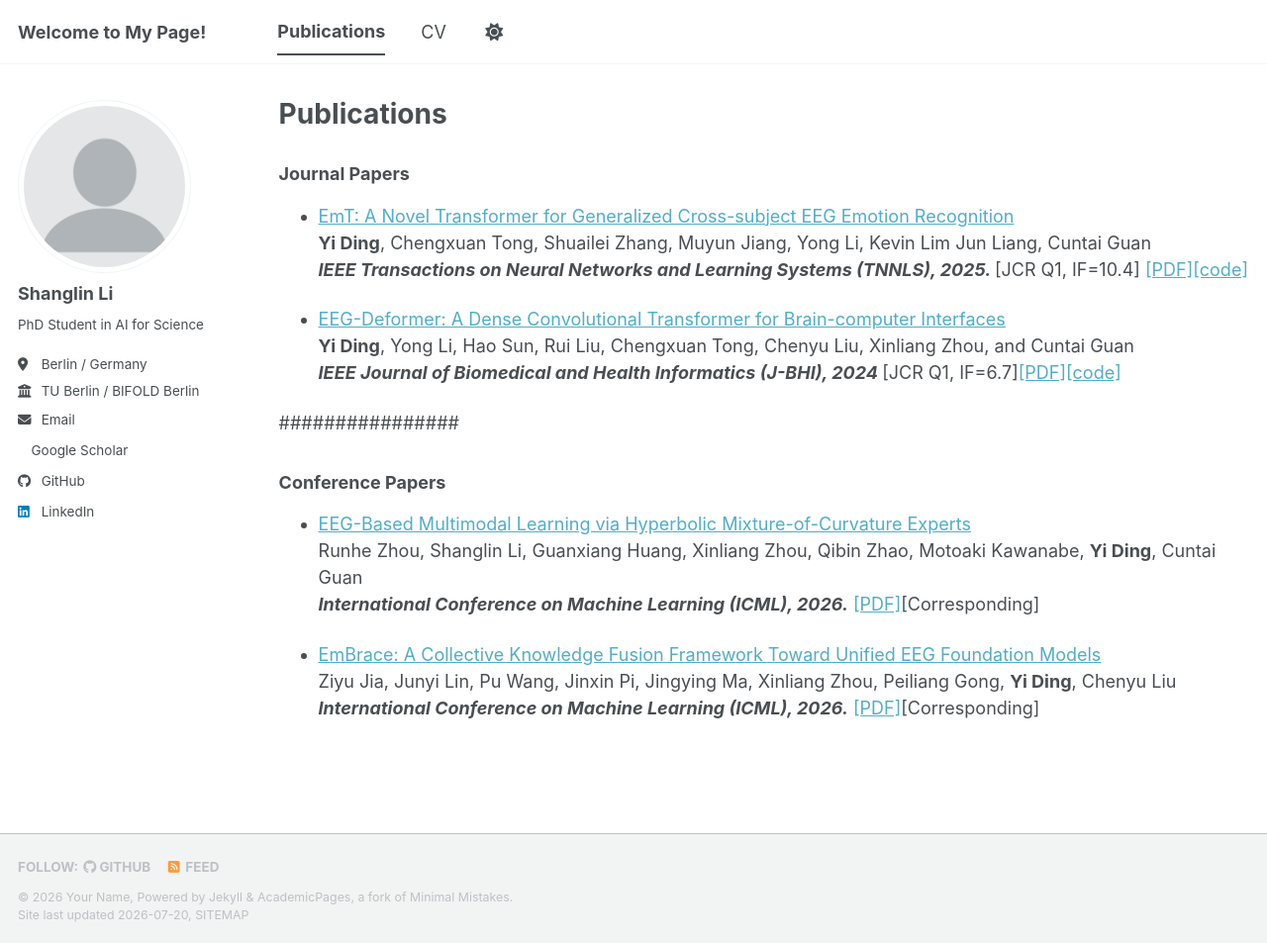
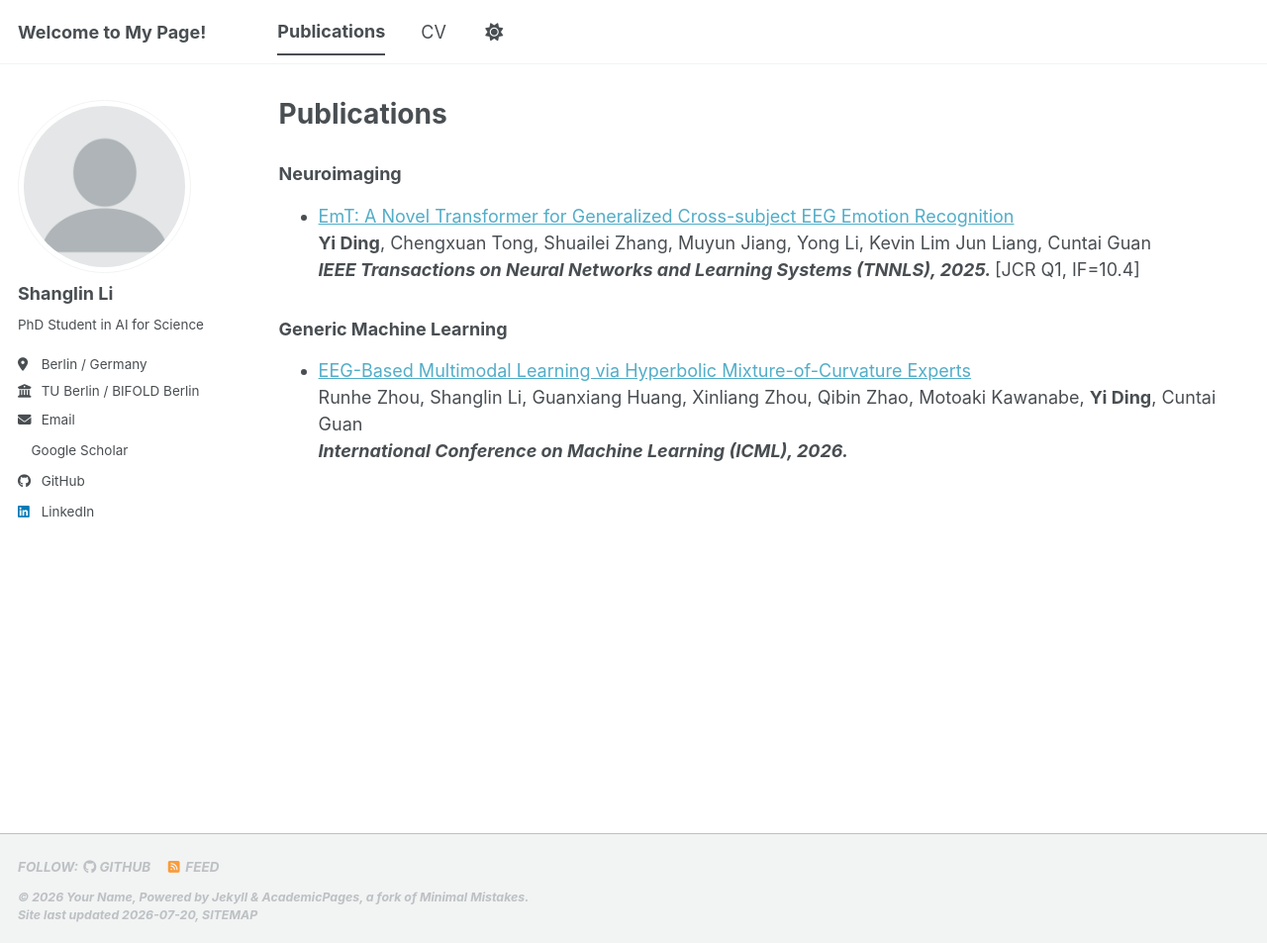
Before and after one commit to fightlesliefigt/fightlesliefigt.github.io, a Jekyll site: the page built from _pages/publications.html, in a window 1280 px wide and 953 px high. Shown: the whole window at 99% size. Built offline with Jekyll 4.4.1, drawn with Linux system fonts in a browser that asks for light colours; a style sheet for code colours, icons or effects is not loaded.

Commit message:
Update publications.html

```diff
--- a/_pages/publications.html
+++ b/_pages/publications.html
@@ -5,39 +5,22 @@ permalink: /publications/
 author_profile: true
 ---
 
-<h3>Journal Papers</h3>
+<h3>Neuroimaging</h3>
 <ul>
 <li><p><a href="https://ieeexplore.ieee.org/document/10960695">EmT: A Novel Transformer for Generalized Cross-subject EEG Emotion Recognition</a> <br />
 <b>Yi Ding</b>, Chengxuan Tong, Shuailei Zhang, Muyun Jiang, Yong Li, Kevin Lim Jun Liang, Cuntai Guan <br />
-<i><b>IEEE Transactions on Neural Networks and Learning Systems (TNNLS), 2025. </b></i>[JCR Q1, IF=10.4] <a href="https://ieeexplore.ieee.org/ielx8/5962385/6104215/10960695.pdf?tp=&arnumber=10960695&isnumber=6104215&ref=aHR0cHM6Ly9pZWVleHBsb3JlLmllZWUub3JnL2RvY3VtZW50LzEwOTYwNjk1">[PDF]</a><a href="https://github.com/yi-ding-cs/EmT">[code]</a></p>
-</li>
-</ul>
-
-<ul>
-<li><p><a href="https://ieeexplore.ieee.org/document/10763464">EEG-Deformer: A Dense Convolutional Transformer for Brain-computer Interfaces</a><br />
-<b>Yi Ding</b>, Yong Li, Hao Sun, Rui Liu, Chengxuan Tong, Chenyu Liu, Xinliang Zhou, and Cuntai Guan<br />
-<i><b>IEEE Journal of Biomedical and Health Informatics (J-BHI), 2024 </b></i>[JCR Q1, IF=6.7]<a href="https://ieeexplore.ieee.org/stamp/stamp.jsp?tp=&arnumber=10763464">[PDF]</a><a href="https://github.com/yi-ding-cs/EEG-Deformer">[code]</a></p>
+<i><b>IEEE Transactions on Neural Networks and Learning Systems (TNNLS), 2025. </b></i>[JCR Q1, IF=10.4]
 </li>
 </ul>
 
 
-################
 
-<h3>Conference Papers</h3>
+
+<h3>Generic Machine Learning</h3>
 <ul>
 <li><p>
 <a href="https://arxiv.org/abs/2604.12579">EEG-Based Multimodal Learning via Hyperbolic Mixture-of-Curvature Experts</a><br />
 Runhe Zhou, Shanglin Li, Guanxiang Huang, Xinliang Zhou, Qibin Zhao, Motoaki Kawanabe, <b>Yi Ding</b>, Cuntai Guan<br />
-<i><b>International Conference on Machine Learning (ICML), 2026.</b></i>
-<a href="https://arxiv.org/pdf/2604.12579?">[PDF]</a>[Corresponding]
+<i><b>International Conference on Machine Learning (ICML), 2026.
 </p></li>
 </ul>
-
-<ul>
-<li><p>
-<a href="#">EmBrace: A Collective Knowledge Fusion Framework Toward Unified EEG Foundation Models</a><br />
-Ziyu Jia, Junyi Lin, Pu Wang, Jinxin Pi, Jingying Ma, Xinliang Zhou, Peiliang Gong, <b>Yi Ding</b>, Chenyu Liu<br />
-<i><b>International Conference on Machine Learning (ICML), 2026.</b></i>
-<a href="#">[PDF]</a>[Corresponding]
-</p></li>
-</ul>
```
